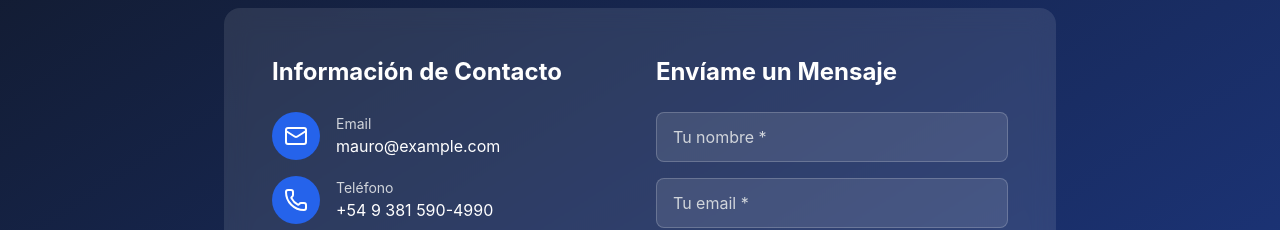
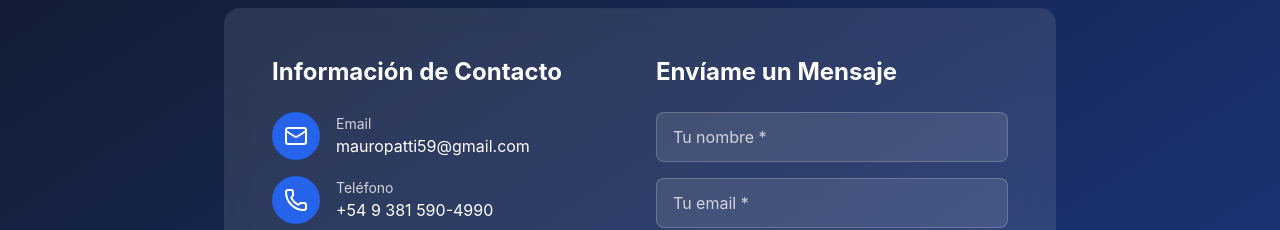
Before and after one commit to MauroPatti28/PortfolioMauro, a React (Create React App) app: page / in a window 1280 px wide. Shown: the part 3160-3390 px from the top of the page. Built offline with nearby package versions, Linux system fonts and the light colour scheme.

Commit message:
Update Contact.js

```diff
--- a/src/components/Contact.js
+++ b/src/components/Contact.js
@@ -99,7 +99,7 @@ function Contact() {
                   <div>
                     <p className="text-gray-300 text-sm">Email</p>
                     <a href="mailto:mauro@example.com" className="text-white hover:text-blue-400 transition-colors duration-300">
-                      mauro@example.com
+                      mauropatti59@gmail.com
                     </a>
                   </div>
                 </div>
```
